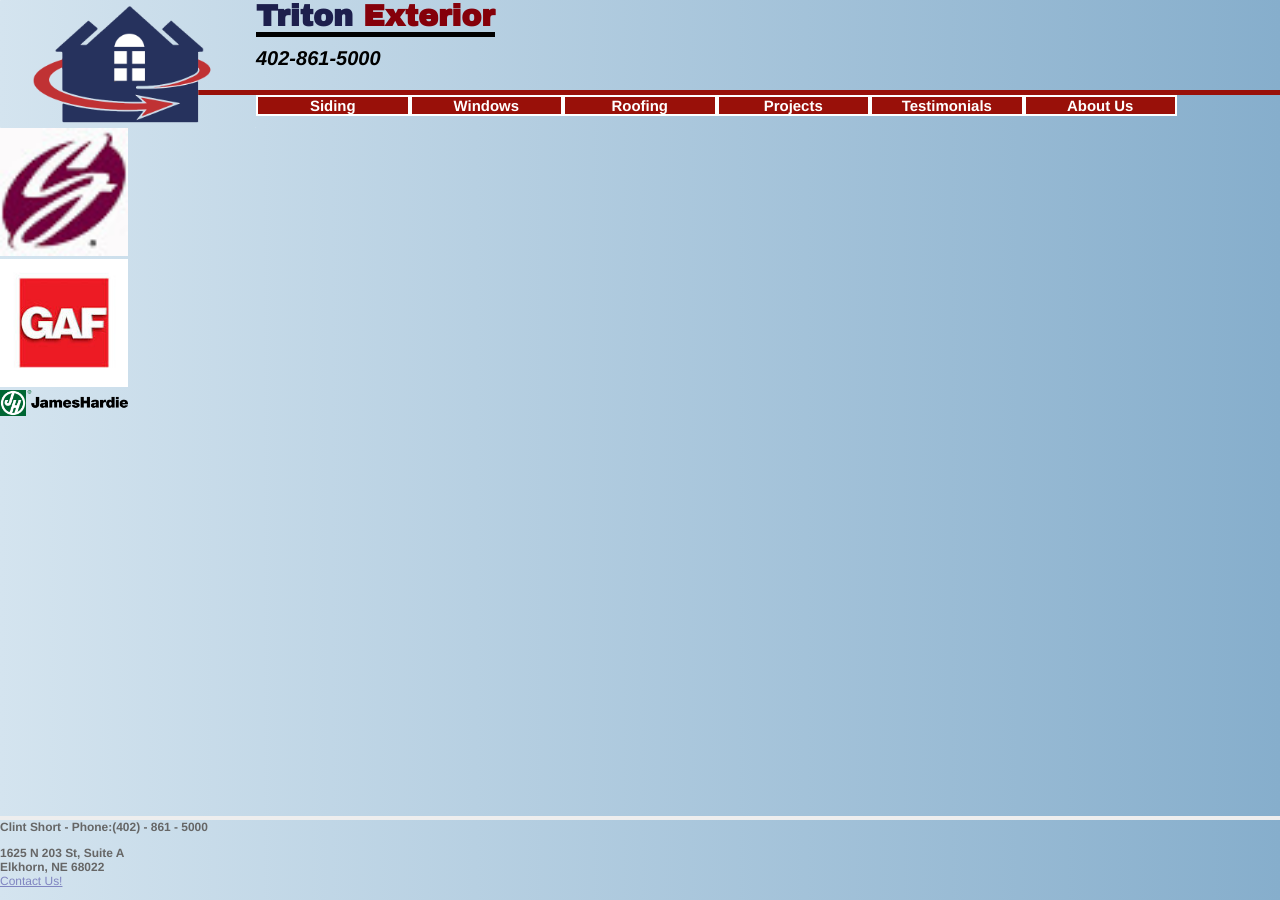
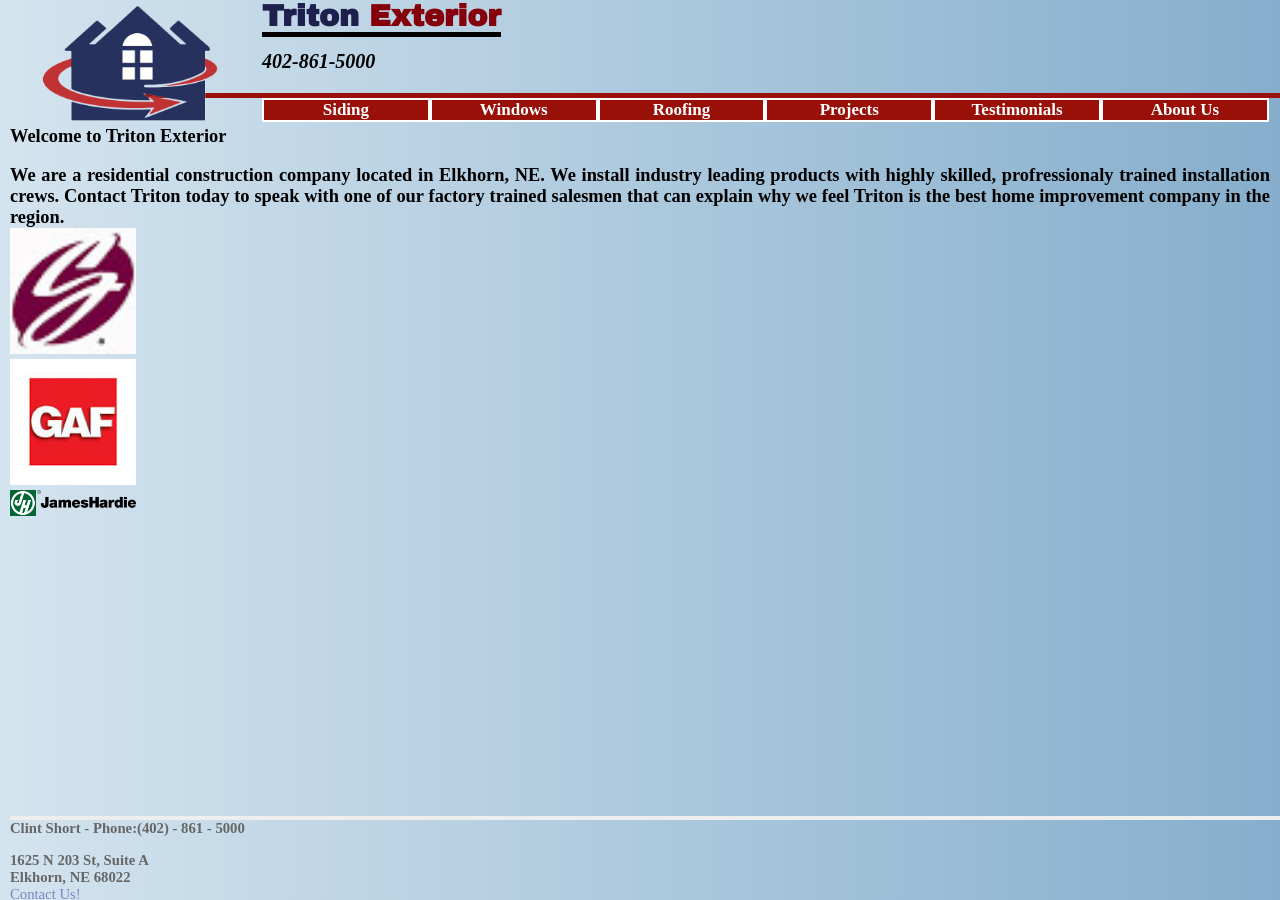
Before and after one commit to johnathon101/CBF, a Jekyll site: the page built from index.html, in a window 1280 px wide. Built offline with Jekyll 4.4.1, drawn with Linux system fonts in a browser that asks for light colours; nearby versions of some CDN libraries; Markdown is read by kramdown in place of the engine named in the settings.

Commit message:
index text

```diff
--- a/css/main.css
+++ b/css/main.css
@@ -22,8 +22,8 @@
   filter: progid:DXImageTransform.Microsoft.gradient( startColorstr='#d4e4ef', endColorstr='#86aecc', GradientType=1 );
 }
 body {
-  font: 13.34px Helvetica, Arial, sans-serif;
-  font-size: small;
+  margin:0 10px;
+
   text-align: center;
 }
 
@@ -94,7 +94,7 @@
   color:#fff;
   margin-left:10% ;
   padding-top:5px;
-
+  font-size:17px;
 }
 .header ul li {
   display:block;
@@ -102,7 +102,7 @@
   /*padding:2px 2%;*/
   background-color:#991009;
   border:2px solid #fff;
-  width:10em;
+  width:13%;
   text-align:center;
   text-decoration:none;
 }
--- a/index.html
+++ b/index.html
@@ -4,6 +4,8 @@
 ---
 
 <div id="home">
+  <h1>Welcome to Triton Exterior</h1>
+  <h3>We are a residential construction company located in Elkhorn, NE. We install industry leading products with highly skilled, profressionaly trained installation crews. Contact Triton today to speak with one of our factory trained salesmen that can explain why we feel Triton is the best home improvement company in the region.</h3>
   <img class="brandimg" src="{{ site.baseurl }}/images/simonton.jpg"><br>
   <img class="brandimg" src="{{ site.baseurl }}/images/gaf.jpeg"><br>
   <img class="brandimg" src="{{ site.baseurl }}/images/hardie.png">
```
